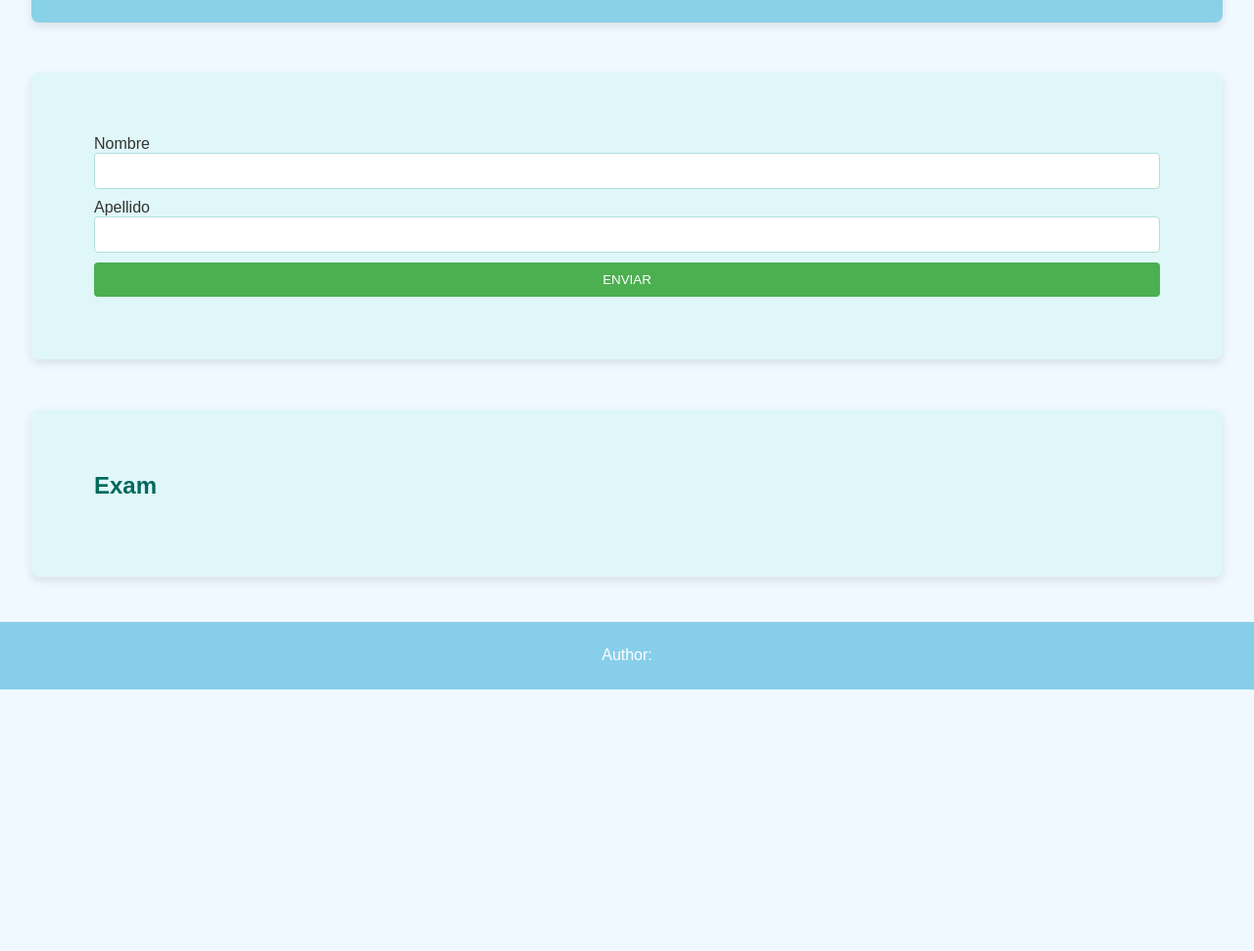
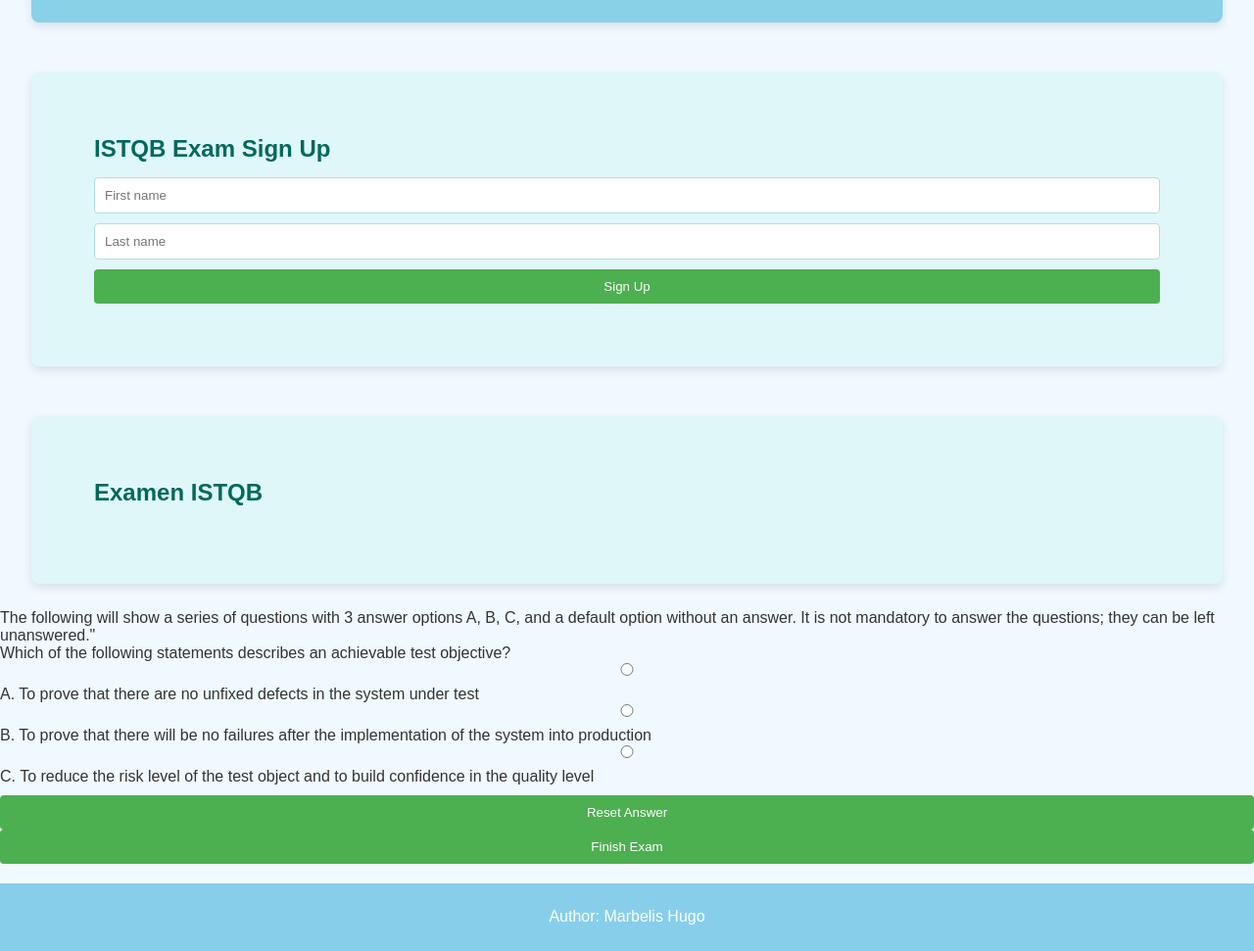
Before and after one commit to marbhg/istqb-exam-test, a plain HTML site: page index.html in a window 1280 px wide. Shown: the part 100-1071 px from the top of the page at 98% size. Before the commit the page ends 804 px from the top, so only its background shows below. Drawn offline with Linux system fonts and the light colour scheme.

Commit message:
act
Actualizo

```diff
--- a/index.html
+++ b/index.html
@@ -10,32 +10,67 @@
 
 <body>
     <section id='header'>
-        <h1>ISTQB Online Exam</h1>
+        <h1>ISTQB® Online Exam</h1>
         <p>Developed with HTML5, CSS3 and Javascript!</p>
     </section>
 
-    <section id='singup'>
-        <form id="formularioestudiante">
-            <label>Nombre</label>
-            <input type="text" id="nombre" required min="3" max="30">
-            <label>Apellido</label>
-            <input type="text" id="apellido" required min="3" required max="30">
-            <button type="button" onclick="mostrarDatosdelFormulario()">ENVIAR</button>
+    <section id="signup">
+        <form data-testid="signupform" id="signupform">
+            <h2 data-testid="signuptitle">ISTQB Exam Sign Up</h2>
+            <input data-testid="firstname" type="text" id="firstname" placeholder="First name" pattern="[A-Za-z ]+"
+                minlength="3" maxlength="30" required>
+            <input data-testid="lastname" type="text" id="lastname" placeholder="Last name" pattern="[A-Za-z ]+"
+                minlength="3" maxlength="30" required>
+            <button data-testid="signupstudentbutton" type="button" onclick="signUpStudentValidation()">Sign Up</button>
+            <div data-testid="signuperrormessage" id="errormessage"></div>
         </form>
+        <div data-testid="signupwelcomemessage" id="welcomemessage"></div>
     </section>
 
-
     <section id='exam'>
-        <h2>Exam</h2>
-        <p id="bienvenido"></p>
+        <h2>Examen ISTQB</h2>
+        <p id="welcome"></p>
     </section>
 
-    <footer>
-        <p>Author:</p>
-    </footer>
+    <p>The following will show a series of questions with 3 answer options A, B, C, and a default option without an
+        answer.
+        It is not mandatory to answer the questions; they can be left unanswered."</p>
+    <d class="question1">
+        <p>Which of the following statements describes an achievable test objective?</p>
+        <form>
+            <div>
+                <input type="radio" id="a" name="answer" value="a">
+                <label for="a">A. To prove that there are no unfixed defects in the system under test</label>
+            </div>
+            <div>
+                <input type="radio" id="b" name="answer" value="b">
+                <label for="b">B. To prove that there will be no failures after the implementation of the system into
+                    production</label>
+            </div>
+            <div>
+                <input type="radio" id="c" name="answer" value="c">
+                <label for="c">C. To reduce the risk level of the test object and to build confidence in the quality
+                    level</label>
+            </div>
+            <div>
+            </div>
+            <p id="grademessage1"></p>
+            <button type="reset" class="reset-btn" onclick="resetGradeMessage(1)">Reset Answer</button>
+        </form>
 
 
-    <script src="script.js"></script>
+
+
+
+        <button type="button" onclick="finishExam()">Finish Exam</button>
+        <div id="gradeexammessage"></div>
+        </section>
+
+        <footer>
+            <p>Author: Marbelis Hugo</p>
+        </footer>
+
+        <script src="script.js"></script>
 </body>
 
 </html>
--- a/script.js
+++ b/script.js
@@ -1,13 +1,38 @@
+
 function mostrarDatosdelFormulario() {
-  let nombre = document.getElementById("nombre").value;
+  let nombre = document.getElementById("firstname").value;
 
-  let apellido = document.getElementById("apellido").value;
+  let apellido = document.getElementById("lastname").value;
 
 //Mostrar nombre y apellido en mayuscula.
-  document.getElementById("bienvenido").textContent = " Bienvenido " + nombre.toUpperCase() + " " + apellido.toUpperCase();
+  document.getElementById("welcome").textContent = " Welcome " + nombre.toUpperCase() + " " + apellido.toUpperCase();
 
   //Ocultas el formulario despues de enviarlo
   document.getElementById("formularioestudiante").style.display = "none";
 
+  //Mostrar datos de examen STQL
+// Función para verificar la respuesta seleccionada
+function checkAnswer(questionNumber) {
+  const messageElement = document.getElementById(`grademessage${questionNumber}`);
+  const correctAnswer = "c"; // La respuesta correcta para esta pregunta
+  const selectedOption = document.querySelector(`.question${questionNumber} input[name="answer"]:checked`);
 
+  if (!selectedOption) {
+      messageElement.textContent = "Please select an answer.";
+      messageElement.style.color = "orange";
+  } else if (selectedOption.value === correctAnswer) {
+      messageElement.textContent = "Correct! This statement is achievable.";
+      messageElement.style.color = "green";
+  } else {
+      messageElement.textContent = "Incorrect. Please try again.";
+      messageElement.style.color = "red";
+  }
 }
+
+// Función para reiniciar el mensaje de respuesta
+function resetGradeMessage(questionNumber) {
+  const messageElement = document.getElementById(`grademessage${questionNumber}`);
+  messageElement.textContent = "";
+}
+
+}.
```
